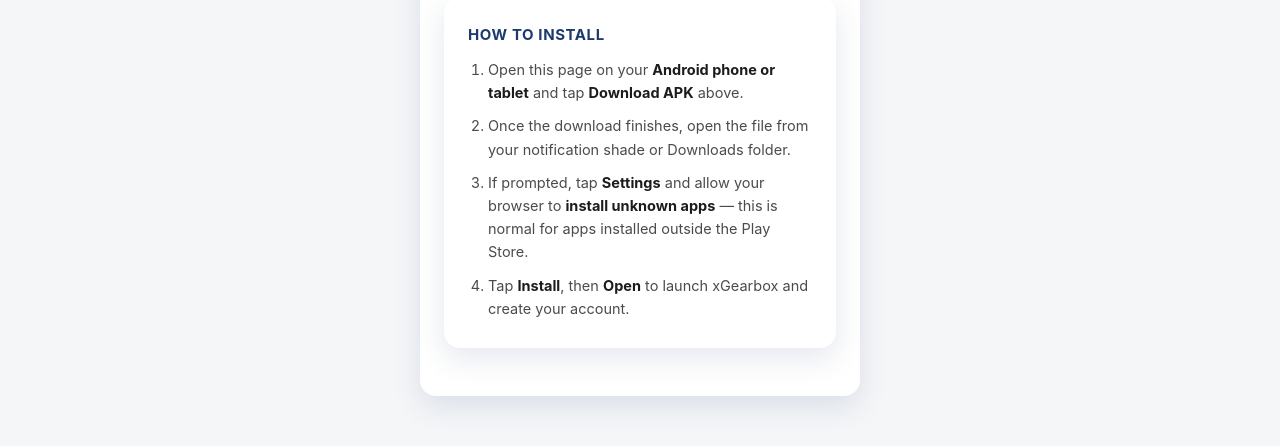
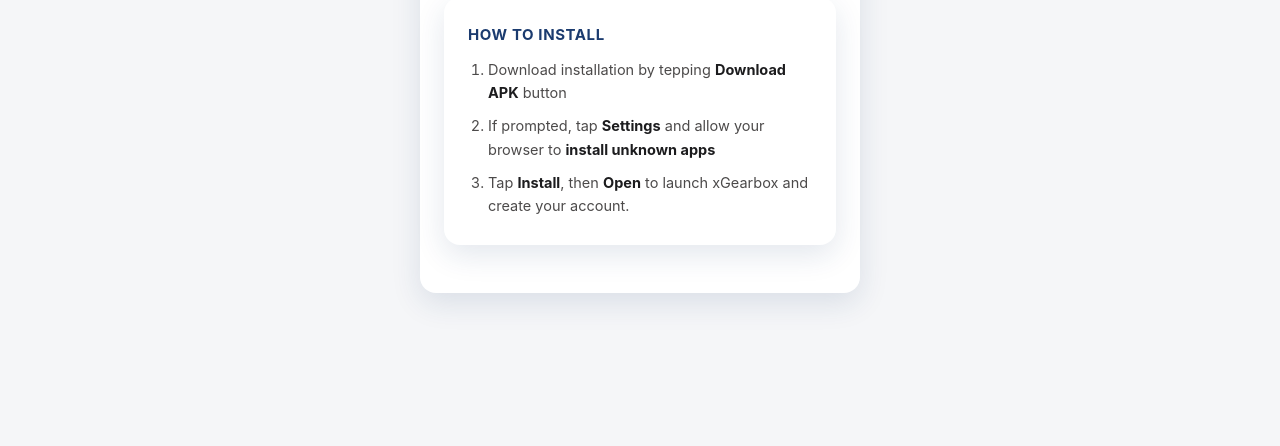
Before and after one commit to center53/xGearbox, a plain HTML site: page index.html in a window 1280 px wide. Shown: the part 334-780 px from the top of the page. Drawn offline with Linux system fonts and the light colour scheme.

Commit message:
Update installation steps for APK download

```diff
--- a/index.html
+++ b/index.html
@@ -186,9 +186,8 @@
   <div class="card">
     <h2 class="section-title">How to Install</h2>
     <ol class="steps">
-      <li>Open this page on your <strong>Android phone or tablet</strong> and tap <strong>Download APK</strong> above.</li>
-      <li>Once the download finishes, open the file from your notification shade or Downloads folder.</li>
-      <li>If prompted, tap <strong>Settings</strong> and allow your browser to <strong>install unknown apps</strong> &mdash; this is normal for apps installed outside the Play Store.</li>
+      <li>Download installation by tepping <strong>Download APK</strong> button</li>
+       <li>If prompted, tap <strong>Settings</strong> and allow your browser to <strong>install unknown apps</strong></li>
       <li>Tap <strong>Install</strong>, then <strong>Open</strong> to launch xGearbox and create your account.</li>
     </ol>
 
```
